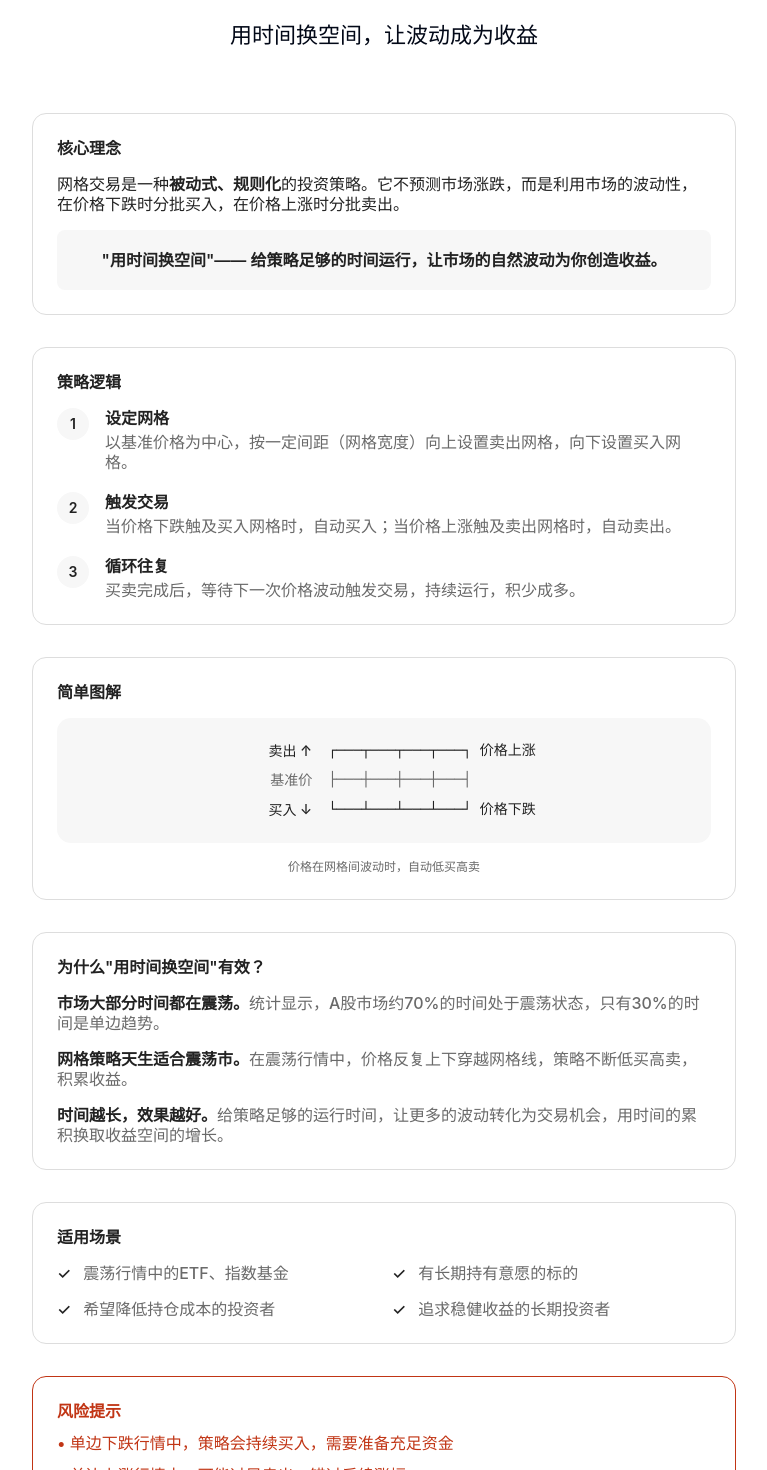
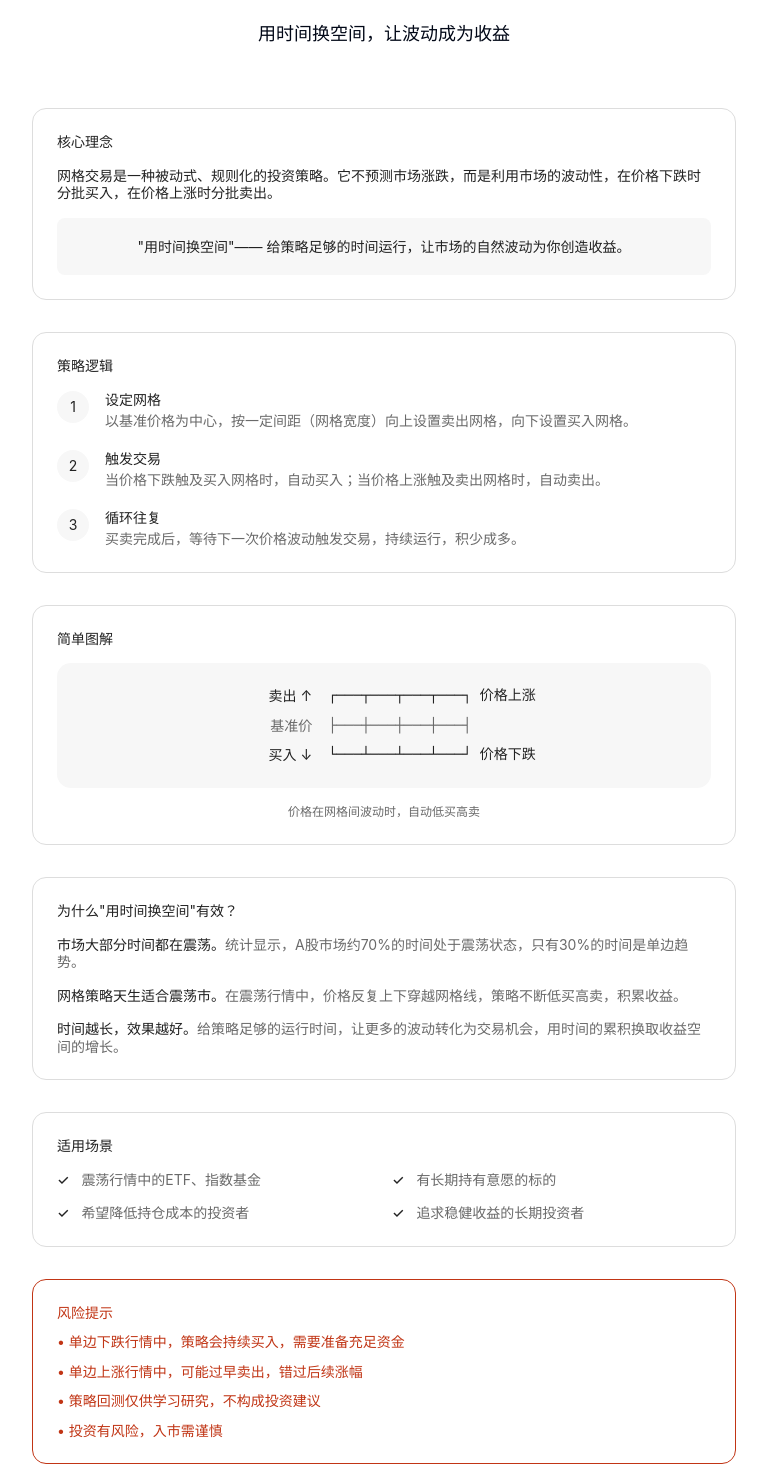
Before and after one commit to liuchaowen/etf.autos, a Next.js app: page /about in a window 1280 px wide. Shown: the part 120-1590 px from the top of the page, without its empty margins (256-1023 px from the left). Built offline with nearby package versions, Linux system fonts and the light colour scheme.

Commit message:
Update about.tsx

```diff
--- a/pages/about.tsx
+++ b/pages/about.tsx
@@ -22,22 +22,22 @@ export default function AboutPage() {
                     <article className="space-y-8">
                         {/* 标题区 - Section Heading 28px 700 */}
                         <section className="text-center py-8">
-                            <p className="text-[22px] font-medium leading-[1.18]">
+                            <p className="text-[18px] font-normal leading-[1.18]">
                                 用时间换空间，让波动成为收益
                             </p>
                         </section>
 
                         {/* 核心理念卡片 - 14px radius */}
                         <section className="bg-white dark:bg-gray-800 rounded-[14px] border border-[#dddddd] dark:border-gray-700 p-6 transition-colors">
-                            <h3 className="text-[16px] font-semibold text-[#222222] dark:text-white mb-4 flex items-center gap-3">
+                            <h3 className="text-[14px] font-normal text-[#222222] dark:text-white mb-4 flex items-center gap-3">
                                 核心理念
                             </h3>
-                            <div className="text-[#222222] dark:text-gray-300 space-y-4 text-[16px] font-medium leading-[1.25]">
+                            <div className="text-[#222222] dark:text-gray-300 space-y-4 text-[14px] font-normal leading-[1.25]">
                                 <p>
-                                    网格交易是一种<strong className="text-[#222222] dark:text-white font-semibold">被动式、规则化</strong>的投资策略。它不预测市场涨跌，而是利用市场的波动性，在价格下跌时分批买入，在价格上涨时分批卖出。
+                                    网格交易是一种<strong className="text-[#222222] dark:text-white font-normal">被动式、规则化</strong>的投资策略。它不预测市场涨跌，而是利用市场的波动性，在价格下跌时分批买入，在价格上涨时分批卖出。
                                 </p>
                                 <div className="bg-[#f7f7f7] dark:bg-gray-700/50 rounded-[8px] p-5 text-center">
-                                    <p className="text-[#222222] dark:text-gray-200 font-semibold">
+                                    <p className="text-[#222222] dark:text-gray-200 font-normal">
                                         "用时间换空间"—— 给策略足够的时间运行，让市场的自然波动为你创造收益。
                                     </p>
                                 </div>
@@ -46,34 +46,34 @@ export default function AboutPage() {
 
                         {/* 策略逻辑卡片 */}
                         <section className="bg-white dark:bg-gray-800 rounded-[14px] border border-[#dddddd] dark:border-gray-700 p-6 transition-colors">
-                            <h3 className="text-[16px] font-semibold text-[#222222] dark:text-white mb-4 flex items-center gap-3">
+                            <h3 className="text-[14px] font-normal text-[#222222] dark:text-white mb-4 flex items-center gap-3">
                                 策略逻辑
                             </h3>
                             <div className="space-y-5">
                                 {/* 步骤1 */}
                                 <div className="flex gap-4 items-start">
-                                    <div className="flex-shrink-0 w-8 h-8 bg-[#f7f7f7] dark:bg-gray-700 rounded-[50%] flex items-center justify-center text-[#222222] dark:text-gray-300 font-semibold text-[14px]">1</div>
+                                    <div className="flex-shrink-0 w-8 h-8 bg-[#f7f7f7] dark:bg-gray-700 rounded-[50%] flex items-center justify-center text-[#222222] dark:text-gray-300 font-normal text-[14px]">1</div>
                                     <div className="flex-1">
-                                        <p className="text-[16px] font-semibold text-[#222222] dark:text-white mb-1">设定网格</p>
-                                        <p className="text-[16px] font-medium text-[#6a6a6a] dark:text-gray-400 leading-[1.25]">以基准价格为中心，按一定间距（网格宽度）向上设置卖出网格，向下设置买入网格。</p>
+                                        <p className="text-[14px] font-normal text-[#222222] dark:text-white mb-1">设定网格</p>
+                                        <p className="text-[14px] font-normal text-[#6a6a6a] dark:text-gray-400 leading-[1.25]">以基准价格为中心，按一定间距（网格宽度）向上设置卖出网格，向下设置买入网格。</p>
                                     </div>
                                 </div>
 
                                 {/* 步骤2 */}
                                 <div className="flex gap-4 items-start">
-                                    <div className="flex-shrink-0 w-8 h-8 bg-[#f7f7f7] dark:bg-gray-700 rounded-[50%] flex items-center justify-center text-[#222222] dark:text-gray-300 font-semibold text-[14px]">2</div>
+                                    <div className="flex-shrink-0 w-8 h-8 bg-[#f7f7f7] dark:bg-gray-700 rounded-[50%] flex items-center justify-center text-[#222222] dark:text-gray-300 font-normal text-[14px]">2</div>
                                     <div className="flex-1">
-                                        <p className="text-[16px] font-semibold text-[#222222] dark:text-white mb-1">触发交易</p>
-                                        <p className="text-[16px] font-medium text-[#6a6a6a] dark:text-gray-400 leading-[1.25]">当价格下跌触及买入网格时，自动买入；当价格上涨触及卖出网格时，自动卖出。</p>
+                                        <p className="text-[14px] font-normal text-[#222222] dark:text-white mb-1">触发交易</p>
+                                        <p className="text-[14px] font-normal text-[#6a6a6a] dark:text-gray-400 leading-[1.25]">当价格下跌触及买入网格时，自动买入；当价格上涨触及卖出网格时，自动卖出。</p>
                                     </div>
                                 </div>
 
                                 {/* 步骤3 */}
                                 <div className="flex gap-4 items-start">
-                                    <div className="flex-shrink-0 w-8 h-8 bg-[#f7f7f7] dark:bg-gray-700 rounded-[50%] flex items-center justify-center text-[#222222] dark:text-gray-300 font-semibold text-[14px]">3</div>
+                                    <div className="flex-shrink-0 w-8 h-8 bg-[#f7f7f7] dark:bg-gray-700 rounded-[50%] flex items-center justify-center text-[#222222] dark:text-gray-300 font-normal text-[14px]">3</div>
                                     <div className="flex-1">
-                                        <p className="text-[16px] font-semibold text-[#222222] dark:text-white mb-1">循环往复</p>
-                                        <p className="text-[16px] font-medium text-[#6a6a6a] dark:text-gray-400 leading-[1.25]">买卖完成后，等待下一次价格波动触发交易，持续运行，积少成多。</p>
+                                        <p className="text-[14px] font-normal text-[#222222] dark:text-white mb-1">循环往复</p>
+                                        <p className="text-[14px] font-normal text-[#6a6a6a] dark:text-gray-400 leading-[1.25]">买卖完成后，等待下一次价格波动触发交易，持续运行，积少成多。</p>
                                     </div>
                                 </div>
                             </div>
@@ -81,46 +81,46 @@ export default function AboutPage() {
 
                         {/* 图解说明卡片 */}
                         <section className="bg-white dark:bg-gray-800 rounded-[14px] border border-[#dddddd] dark:border-gray-700 p-6 transition-colors">
-                            <h3 className="text-[16px] font-semibold text-[#222222] dark:text-white mb-4 flex items-center gap-3">
+                            <h3 className="text-[14px] font-normal text-[#222222] dark:text-white mb-4 flex items-center gap-3">
                                 简单图解
                             </h3>
                             <div className="bg-[#f7f7f7] dark:bg-gray-700/50 rounded-[14px] p-6 text-center">
                                 <div className="inline-block text-left space-y-3">
                                     <div className="flex items-center gap-4 text-[#222222] dark:text-gray-200">
-                                        <span className="w-20 text-right text-[14px] font-medium">卖出 ↑</span>
+                                        <span className="w-20 text-right text-[14px] font-normal">卖出 ↑</span>
                                         <span className="font-mono text-[14px]">┌───┬───┬───┬───┐ 价格上涨</span>
                                     </div>
                                     <div className="flex items-center gap-4 text-[#6a6a6a] dark:text-gray-400">
-                                        <span className="w-20 text-right text-[14px] font-medium">基准价</span>
+                                        <span className="w-20 text-right text-[14px] font-normal">基准价</span>
                                         <span className="font-mono text-[14px]">├───┼───┼───┼───┤</span>
                                     </div>
                                     <div className="flex items-center gap-4 text-[#222222] dark:text-gray-200">
-                                        <span className="w-20 text-right text-[14px] font-medium">买入 ↓</span>
+                                        <span className="w-20 text-right text-[14px] font-normal">买入 ↓</span>
                                         <span className="font-mono text-[14px]">└───┴───┴───┴───┘ 价格下跌</span>
                                     </div>
                                 </div>
                             </div>
-                            <p className="text-[12px] font-medium text-[#6a6a6a] dark:text-gray-500 mt-4 text-center leading-[1.33]">
+                            <p className="text-[12px] font-normal text-[#6a6a6a] dark:text-gray-500 mt-4 text-center leading-[1.33]">
                                 价格在网格间波动时，自动低买高卖
                             </p>
                         </section>
 
                         {/* 为什么有效卡片 */}
                         <section className="bg-white dark:bg-gray-800 rounded-[14px] border border-[#dddddd] dark:border-gray-700 p-6 transition-colors">
-                            <h3 className="text-[16px] font-semibold text-[#222222] dark:text-white mb-4 flex items-center gap-3">
+                            <h3 className="text-[14px] font-normal text-[#222222] dark:text-white mb-4 flex items-center gap-3">
                                 为什么"用时间换空间"有效？
                             </h3>
-                            <div className="text-[#222222] dark:text-gray-300 space-y-4 text-[16px] font-medium leading-[1.25]">
+                            <div className="text-[#222222] dark:text-gray-300 space-y-4 text-[14px] font-normal leading-[1.25]">
                                 <p>
-                                    <strong className="text-[#222222] dark:text-white font-semibold">市场大部分时间都在震荡。</strong>
+                                    <strong className="text-[#222222] dark:text-white font-normal">市场大部分时间都在震荡。</strong>
                                     <span className="text-[#6a6a6a] dark:text-gray-400">统计显示，A股市场约70%的时间处于震荡状态，只有30%的时间是单边趋势。</span>
                                 </p>
                                 <p>
-                                    <strong className="text-[#222222] dark:text-white font-semibold">网格策略天生适合震荡市。</strong>
+                                    <strong className="text-[#222222] dark:text-white font-normal">网格策略天生适合震荡市。</strong>
                                     <span className="text-[#6a6a6a] dark:text-gray-400">在震荡行情中，价格反复上下穿越网格线，策略不断低买高卖，积累收益。</span>
                                 </p>
                                 <p>
-                                    <strong className="text-[#222222] dark:text-white font-semibold">时间越长，效果越好。</strong>
+                                    <strong className="text-[#222222] dark:text-white font-normal">时间越长，效果越好。</strong>
                                     <span className="text-[#6a6a6a] dark:text-gray-400">给策略足够的运行时间，让更多的波动转化为交易机会，用时间的累积换取收益空间的增长。</span>
                                 </p>
                             </div>
@@ -128,35 +128,35 @@ export default function AboutPage() {
 
                         {/* 适用场景卡片 */}
                         <section className="bg-white dark:bg-gray-800 rounded-[14px] border border-[#dddddd] dark:border-gray-700 p-6 transition-colors">
-                            <h3 className="text-[16px] font-semibold text-[#222222] dark:text-white mb-4 flex items-center gap-3">
+                            <h3 className="text-[14px] font-normal text-[#222222] dark:text-white mb-4 flex items-center gap-3">
                                 适用场景
                             </h3>
                             <div className="grid sm:grid-cols-2 gap-4">
                                 <div className="flex items-start gap-3">
-                                    <span className="text-[#222222] dark:text-gray-300 text-[16px]">✓</span>
-                                    <span className="text-[16px] font-medium text-[#6a6a6a] dark:text-gray-400">震荡行情中的ETF、指数基金</span>
+                                    <span className="text-[#222222] dark:text-gray-300 text-[14px]">✓</span>
+                                    <span className="text-[14px] font-normal text-[#6a6a6a] dark:text-gray-400">震荡行情中的ETF、指数基金</span>
                                 </div>
                                 <div className="flex items-start gap-3">
-                                    <span className="text-[#222222] dark:text-gray-300 text-[16px]">✓</span>
-                                    <span className="text-[16px] font-medium text-[#6a6a6a] dark:text-gray-400">有长期持有意愿的标的</span>
+                                    <span className="text-[#222222] dark:text-gray-300 text-[14px]">✓</span>
+                                    <span className="text-[14px] font-normal text-[#6a6a6a] dark:text-gray-400">有长期持有意愿的标的</span>
                                 </div>
                                 <div className="flex items-start gap-3">
-                                    <span className="text-[#222222] dark:text-gray-300 text-[16px]">✓</span>
-                                    <span className="text-[16px] font-medium text-[#6a6a6a] dark:text-gray-400">希望降低持仓成本的投资者</span>
+                                    <span className="text-[#222222] dark:text-gray-300 text-[14px]">✓</span>
+                                    <span className="text-[14px] font-normal text-[#6a6a6a] dark:text-gray-400">希望降低持仓成本的投资者</span>
                                 </div>
                                 <div className="flex items-start gap-3">
-                                    <span className="text-[#222222] dark:text-gray-300 text-[16px]">✓</span>
-                                    <span className="text-[16px] font-medium text-[#6a6a6a] dark:text-gray-400">追求稳健收益的长期投资者</span>
+                                    <span className="text-[#222222] dark:text-gray-300 text-[14px]">✓</span>
+                                    <span className="text-[14px] font-normal text-[#6a6a6a] dark:text-gray-400">追求稳健收益的长期投资者</span>
                                 </div>
                             </div>
                         </section>
 
                         {/* 风险提示卡片 */}
                         <section className="bg-white dark:bg-gray-800 rounded-[14px] border border-[#c13515] dark:border-red-800 p-6 transition-colors">
-                            <h3 className="text-[16px] font-semibold text-[#c13515] dark:text-red-400 mb-3 flex items-center gap-3">
+                            <h3 className="text-[14px] font-normal text-[#c13515] dark:text-red-400 mb-3 flex items-center gap-3">
                                 风险提示
                             </h3>
-                            <ul className="text-[#c13515] dark:text-red-400 space-y-3 text-[16px] font-medium leading-[1.25]">
+                            <ul className="text-[#c13515] dark:text-red-400 space-y-3 text-[14px] font-normal leading-[1.25]">
                                 <li>• 单边下跌行情中，策略会持续买入，需要准备充足资金</li>
                                 <li>• 单边上涨行情中，可能过早卖出，错过后续涨幅</li>
                                 <li>• 策略回测仅供学习研究，不构成投资建议</li>
```
